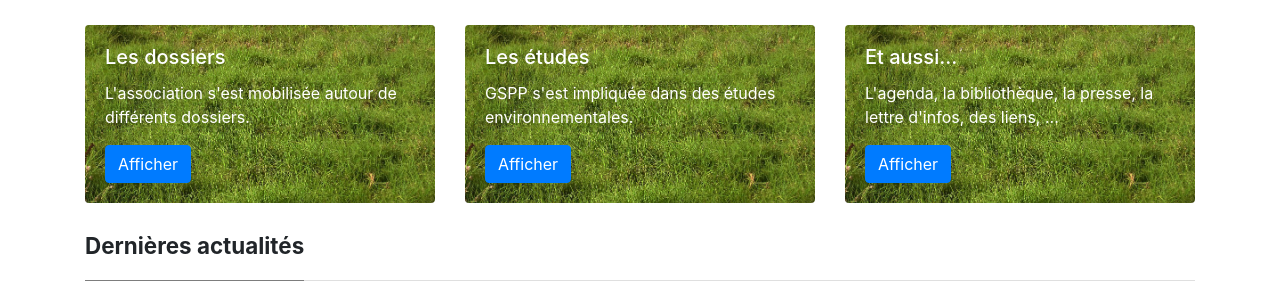
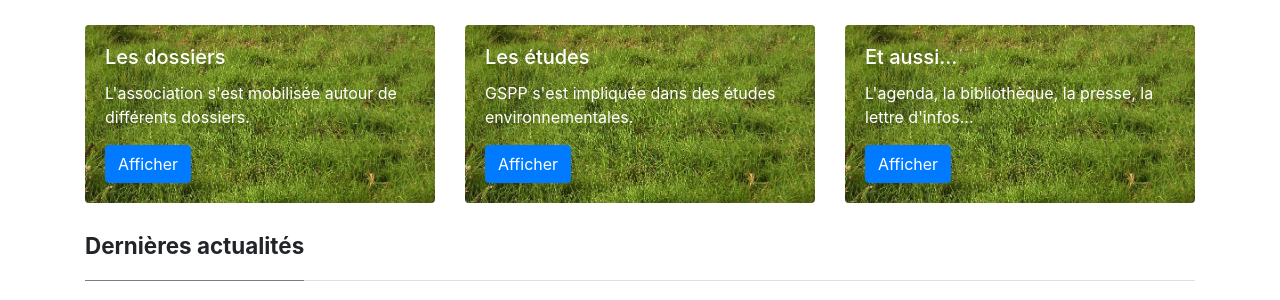
Before and after one commit to grain-de-sable-et-pomme-de-pin/grain-de-sable-et-pomme-de-pin.github.io, a Jekyll site: the page built from index.html, in a window 1280 px wide and 900 px high, scrolled down 367 px. Shown: the part 177-477 px from the top of the window. Built offline with Jekyll 4.4.1, drawn with Linux system fonts in a browser that asks for light colours; nearby versions of some CDN libraries; the list of posts is cut into pages by our own code.

Commit message:
rédaction

```diff
--- a/_layouts/default.html
+++ b/_layouts/default.html
@@ -148,7 +148,7 @@
 			<div class="card">
 				<div class="card-body">
 					<h5 class="card-title">Et aussi...</h5>
-					<p class="card-text">L'agenda, la bibliothèque, la presse, la lettre d'infos, des liens, ...</p>
+					<p class="card-text">L'agenda, la bibliothèque, la presse, la lettre d'infos...</p>
 					<a href="/categories#et-aussi..." class="btn btn-primary">Afficher</a>
 				</div>
 			</div>
```
